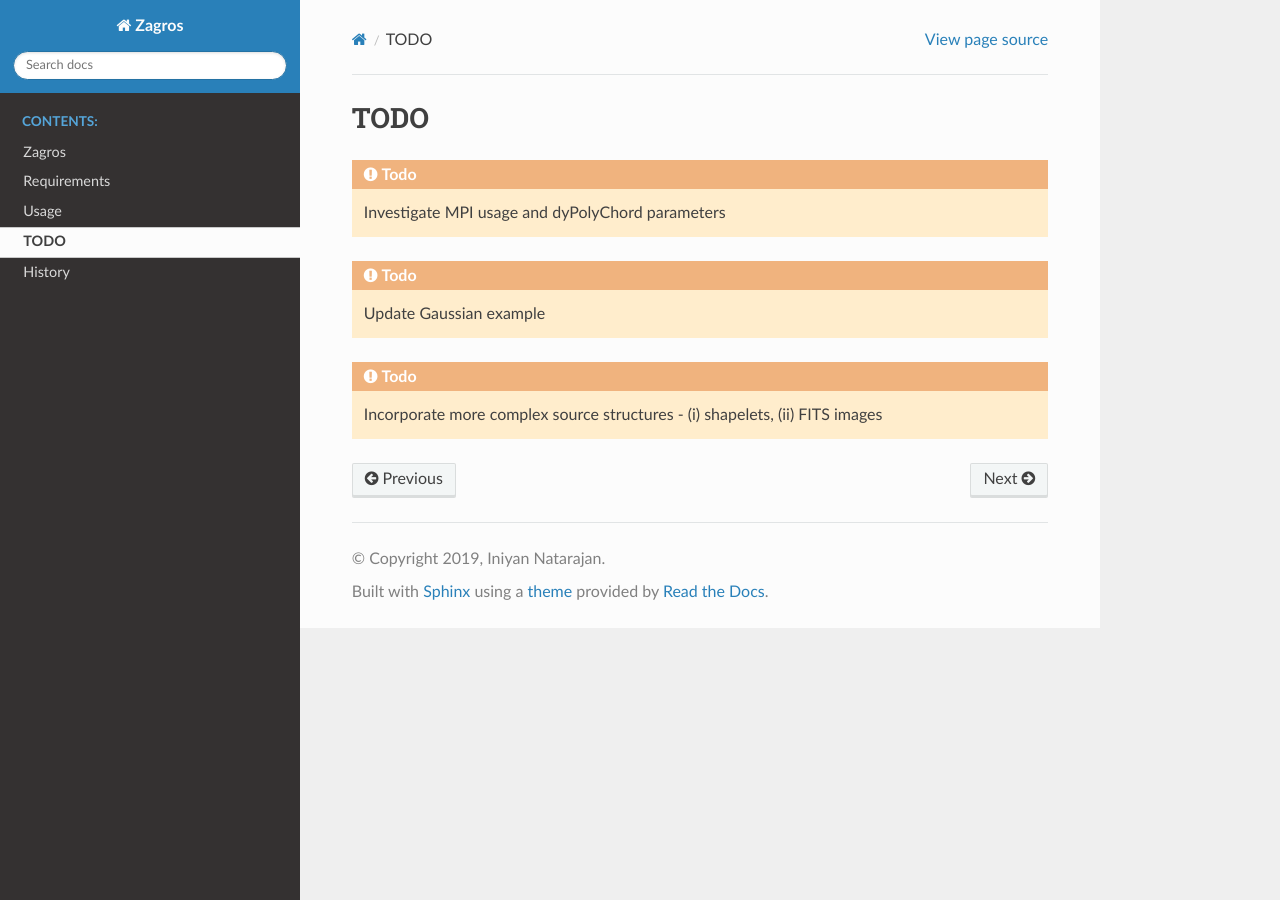
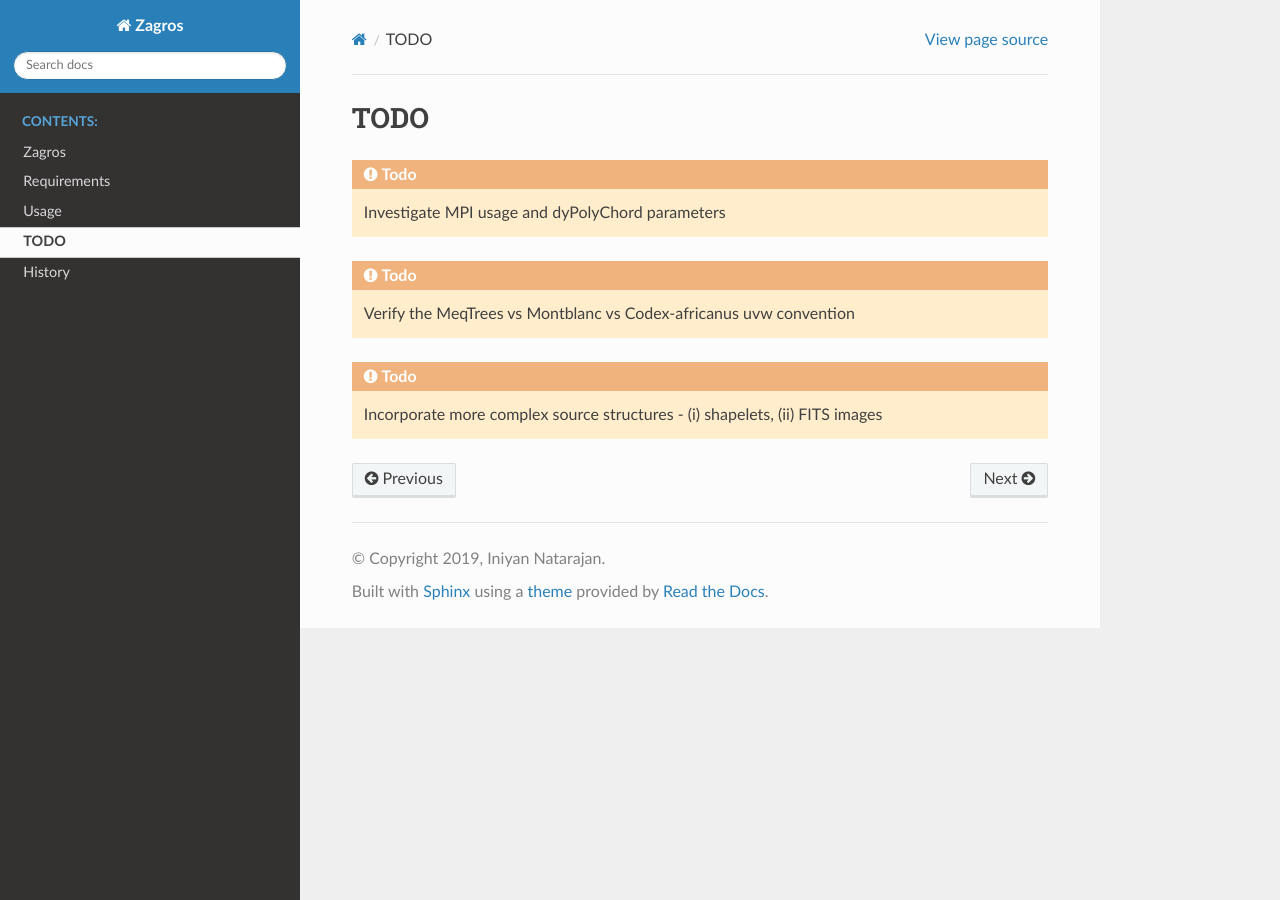
Before and after one commit to iniyannatarajan/zagros, a Sphinx documentation site: the page built from docs/source/todo.rst, in a window 1280 px wide. Built offline with Sphinx 7.4.7 and the Read the Docs theme 2.0.0, drawn with Linux system fonts in a browser that asks for light colours.

Commit message:
Update todo note regarding testing uvw convention

```diff
--- a/docs/source/todo.rst
+++ b/docs/source/todo.rst
@@ -4,6 +4,6 @@ TODO
 
 .. todo:: Investigate MPI usage and dyPolyChord parameters
 
-.. todo:: Update Gaussian example
+.. todo:: Verify the MeqTrees vs Montblanc vs Codex-africanus uvw convention
 
 .. todo:: Incorporate more complex source structures - (i) shapelets, (ii) FITS images
```
